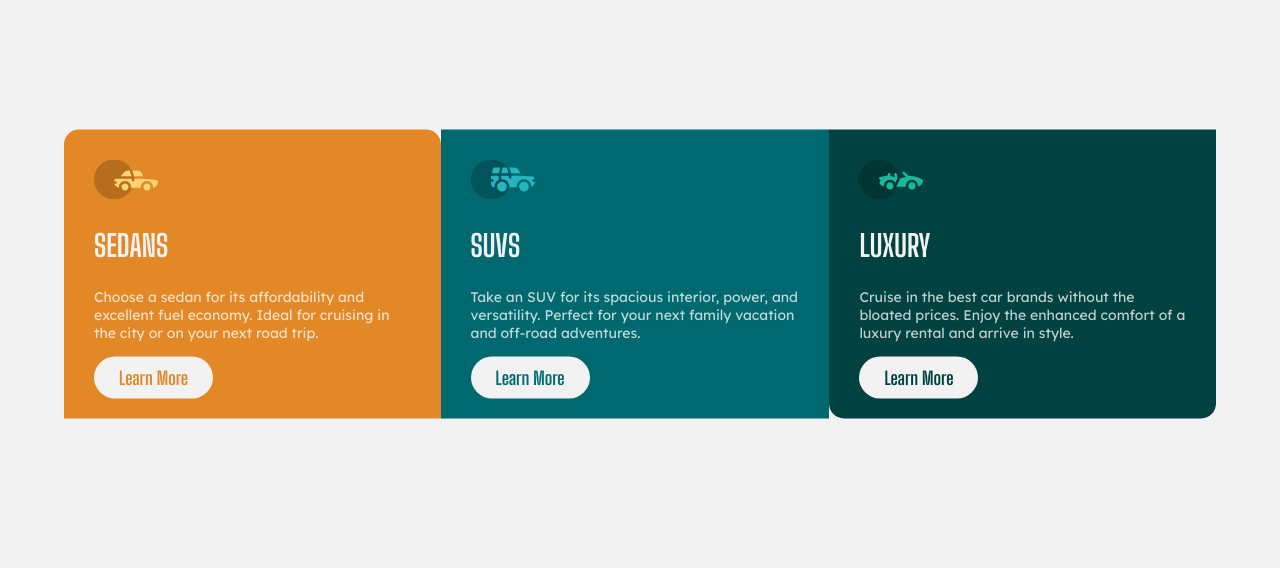
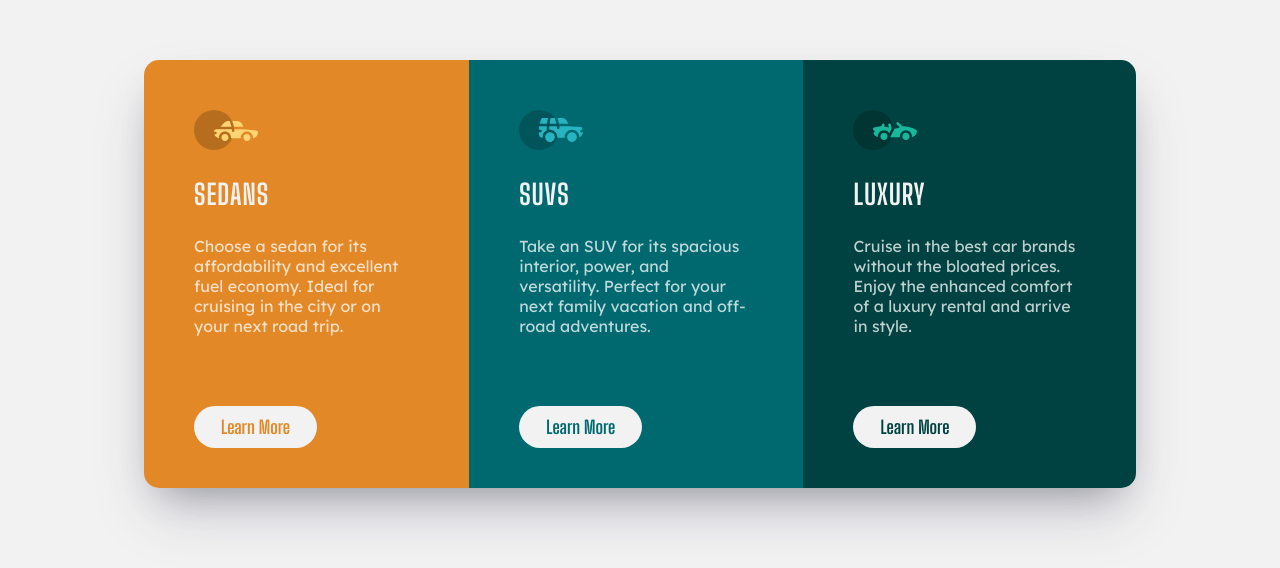
Before and after one commit to jialeee17/3-column-preview-card-component, a plain HTML site: page index.html in a window 1280 px wide. Shown: the part 126-694 px from the top of the page. Drawn offline with Linux system fonts and the light colour scheme.

Commit message:
Completed desktop layout

```diff
--- a/index.html
+++ b/index.html
@@ -16,7 +16,7 @@
 </head>
 <body>
 
-  <div class="main d-flex">
+  <div class="main">
     <div class="col col--sedans">
       <img src="images/icon-sedans.svg" alt="">
       <h2>sedans</h2>
--- a/scss/main.scss
+++ b/scss/main.scss
@@ -9,7 +9,10 @@ body {
 
 .main {
     width: 90%;
+    max-width: 992px;
     margin: 0 auto;
+    border-radius: 1.5rem;
+    box-shadow: rgba(50, 50, 93, 0.25) 0px 30px 60px -12px, rgba(0, 0, 0, 0.3) 0px 18px 36px -18px;
     display: flex;
     flex-direction: column;
     position: relative;
@@ -36,25 +39,49 @@ body {
         }
 
         h2 {
-            font-size: 3rem;
+            font-size: 2.8rem;
+            letter-spacing: .1rem;
             text-transform: uppercase;
         }
 
         .btn-learnMore {
-            padding: 1rem 2.5rem;
+            padding: .8rem 2.5rem;
             background: $very-light-gray;
+            border: 2px solid transparent;
             border-radius: 2.5rem;
             color: #000;
             font-size: 1.8rem;
+            transition: background .3s ease-in-out, color .3s ease-in-out, border .3s ease-in-out;
 
             &.btn-learnMore--orange {
                 color: $bright-orange;
+
+                &:hover {
+                    background: $bright-orange;
+                    border: 2px solid $transparent-white;
+                    box-shadow: 0px 0px 5px #fff;
+                    color: $transparent-white;
+                }
             }
             &.btn-learnMore--darkCyan {
                 color: $dark-cyan;
+
+                &:hover {
+                    background: $dark-cyan;
+                    border: 2px solid $transparent-white;
+                    box-shadow: 0px 0px 5px #fff;
+                    color: $transparent-white;
+                }
             }
             &.btn-learnMore--veryDarkCyan {
                 color: $very-dark-cyan;
+
+                &:hover {
+                    background: $very-dark-cyan;
+                    border: 2px solid $transparent-white;
+                    box-shadow: 0px 0px 5px #fff;
+                    color: $transparent-white;
+                }
             }
         }
 
@@ -83,14 +110,9 @@ h2, a {
 p {
     color: $transparent-white;
     font-family: $lexend-deca;
-    font-size: 1.4rem;
+    font-size: 1.6rem;
     font-weight: 400;
 }
-
-//
-// Utility classes
-//
-
 
 //
 // Media queries
@@ -98,5 +120,25 @@ p {
 @media screen and (min-width: 765px) {
     .main {
         flex-direction: row;
+
+        .col {
+            padding: 5rem;
+
+            p {
+                margin-bottom: 8rem;
+            }
+        }
+
+        & div:first-child {
+            border-top-left-radius: 1.5rem;
+            border-bottom-left-radius: 1.5rem;
+            border-top-right-radius: 0;
+        }
+
+        & div:last-child {
+            border-top-right-radius: 1.5rem;
+            border-bottom-right-radius: 1.5rem;
+            border-bottom-left-radius: 0;
+        }
     }
 }
```
Also changed, not shown: scss/main.css, scss/main.min.css.
